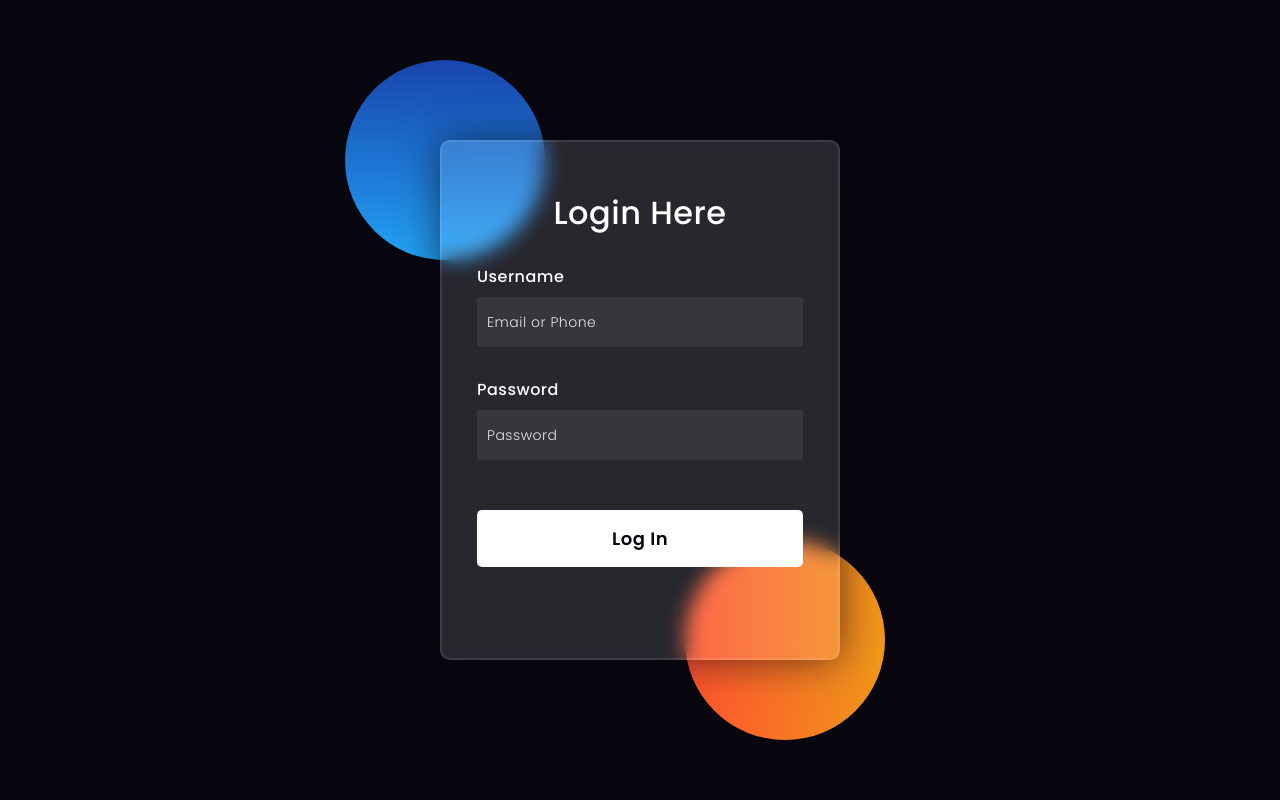
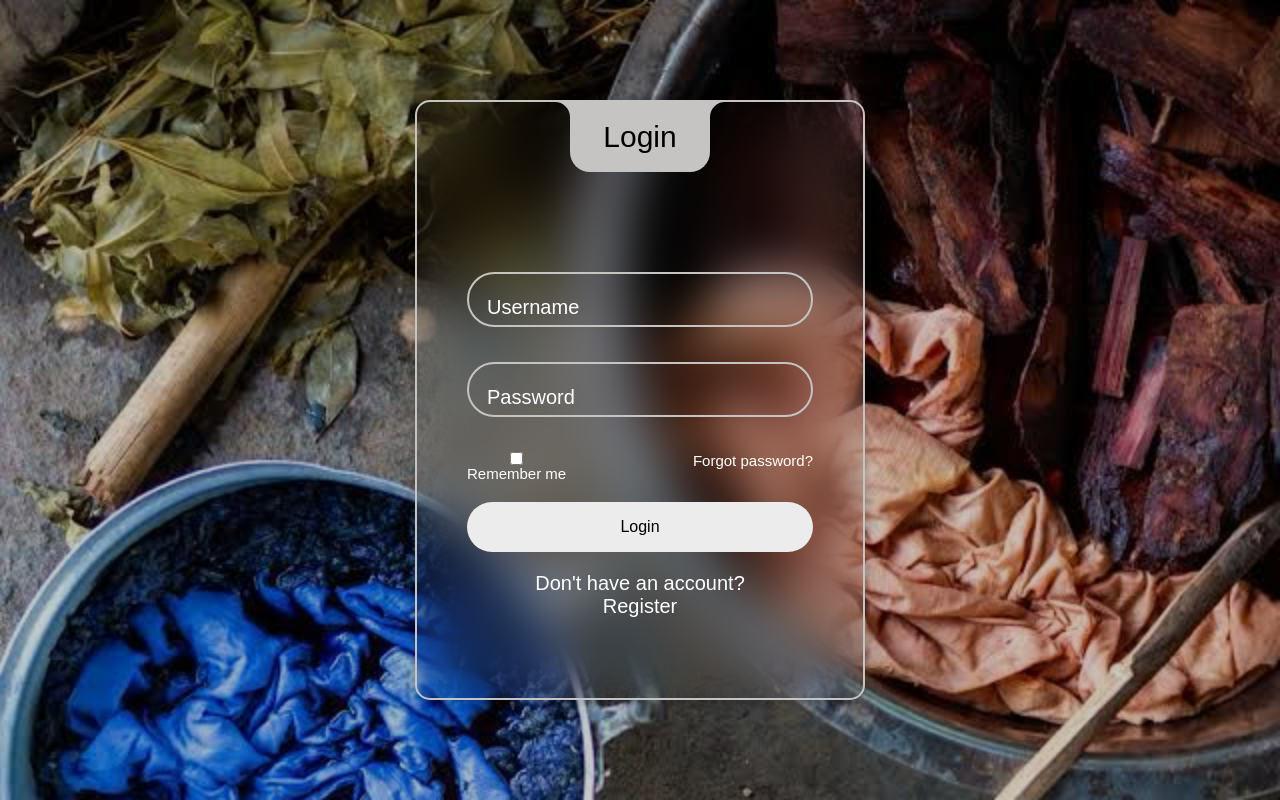
Before and after one commit to zoherr/natural, a plain HTML site: page index.html in a window 1280 px wide. Drawn offline with Linux system fonts and the light colour scheme; files that its build step writes are made by us from their sources; files whose address does not match are found by name.

Commit message:
Update index.html

```diff
--- a/index.html
+++ b/index.html
@@ -1,155 +1,276 @@
 <!DOCTYPE html>
 <html lang="en">
+
 <head>
-    <title>Login</title>
+  <meta charset="UTF-8">
+  <meta http-equiv="X-UA-Compatible" content="IE=edge">
+  <meta name="viewport" content="width=device-width, initial-scale=1.0">
+  <title>Natural Dyes  | Login</title>
 
-    <link rel="preconnect" href="https://fonts.gstatic.com">
-    <link rel="stylesheet" href="https://cdnjs.cloudflare.com/ajax/libs/font-awesome/5.15.4/css/all.min.css">
-    <link href="https://fonts.googleapis.com/css2?family=Poppins:wght@300;500;600&display=swap" rel="stylesheet">
-    <!--Stylesheet-->
-    <style media="screen">
-      *,
-*:before,
-*:after{
+  <!--
+    - favicon
+  -->
+  <link rel="shortcut icon" href="./favicon.svg" type="image/svg+xml">
+
+  <!--
+    - custom css link
+  -->
+  <link rel="stylesheet" href="./assets/css/style.css">
+
+  <!--
+    - google font link
+  -->
+  <link rel="preconnect" href="https://fonts.googleapis.com">
+  <link rel="preconnect" href="https://fonts.gstatic.com" crossorigin>
+  <link href="https://fonts.googleapis.com/css2?family=League+Spartan:wght@400;500;600;700;900&display=swap"
+    rel="stylesheet">
+
+  <!--
+    - preload image
+  -->
+  <link rel="preload" as="image" href="./assets/images/hero-banner.png">
+</head>
+
+<body id="top">
+    <style>
+        * {
+            margin: 0;
             padding: 0;
-    margin: 0;
             box-sizing: border-box;
+            font-family: "Poppins", sans-serif;
         }
-body{
-    background-color: #080710;
+
+        :root {
+            --primary-color: #c6c3c3;
+            --second-color: #ffffff;
+            --black-color: #000000;
         }
-.background{
-    width: 430px;
-    height: 520px;
+
+        body {
+            background-image: url("C:/Users/Admin/Desktop/Natural_Dyes/assets/img/authentication.png");
+            background-position: center;
+            background-size: cover;
+            background-repeat: no-repeat;
+            background-attachment: fixed;
+        }
+
+        a {
+            text-decoration: none;
+            color: var(--second-color);
+        }
+
+        a:hover {
+            text-decoration: underline;
+        }
+
+        .wrapper {
+            width: 100%;
+            display: flex;
+            justify-content: center;
+            align-items: center;
+            min-height: 100vh;
+            background-color: rgba(0, 0, 0, 0.2);
+        }
+
+        .login_box {
+            position: relative;
+            width: 450px;
+            backdrop-filter: blur(25px);
+            border: 2px solid var(--primary-color);
+            border-radius: 15px;
+            padding: 7.5em 2.5em 4em 2.5em;
+            color: var(--second-color);
+            box-shadow: 0px 0px 10px 2px rgba(0, 0, 0, 0.2);
+        }
+
+        .login-header {
             position: absolute;
-    transform: translate(-50%,-50%);
+            top: 0;
             left: 50%;
+            transform: translateX(-50%);
+            display: flex;
+            align-items: center;
+            justify-content: center;
+            background-color: var(--primary-color);
+            width: 140px;
+            height: 70px;
+            border-radius: 0 0 20px 20px;
+        }
+
+        .login-header span {
+            font-size: 30px;
+            color: var(--black-color);
+        }
+
+        .login-header::before {
+            content: "";
+            position: absolute;
+            top: 0;
+            left: -30px;
+            width: 30px;
+            height: 30px;
+            border-top-right-radius: 50%;
+            background: transparent;
+            box-shadow: 15px 0 0 0 var(--primary-color);
+        }
+
+        .login-header::after {
+            content: "";
+            position: absolute;
+            top: 0;
+            right: -30px;
+            width: 30px;
+            height: 30px;
+            border-top-left-radius: 50%;
+            background: transparent;
+            box-shadow: -15px 0 0 0 var(--primary-color);
+            /* Removed space before --primary-color */
+        }
+
+        .input_box {
+            position: relative;
+            display: flex;
+            align-items: center;
+            margin: 20px 0;
+        }
+
+        .input-field {
+            width: 100%;
+            height: 55px;
+            font-size: 16px;
+            background: transparent;
+            color: var(--second-color);
+            padding: 0 50px 0 20px;
+            /* Adjusted padding */
+            border: 2px solid var(--primary-color);
+            border-radius: 30px;
+            outline: none;
+        }
+
+        .label {
+            position: absolute;
             top: 50%;
+            left: 20px;
+            transform: translateY(-50%);
+            transition: 0.2s;
+            color: var(--second-color);
+            pointer-events: none;
+            /* Added to allow clicking the input field */
         }
-.background .shape{
-    height: 200px;
-    width: 200px;
+
+        .input-field:focus~.label,
+        .input-field:valid~.label {
+            top: -10px;
+            left: 20px;
+            font-size: 14px;
+            background-color: var(--primary-color);
+            border-radius: 30px;
+            color: var(--black-color);
+            padding: 0 10px;
+        }
+
+        .icon {
             position: absolute;
-    border-radius: 50%;
+            top: 50%;
+            right: 25px;
+            transform: translateY(-50%);
+            font-size: 20px;
+            color: var(--second-color);
         }
-.shape:first-child{
-    background: linear-gradient(
-        #1845ad,
-        #23a2f6
-    );
-    left: -80px;
-    top: -80px;
+
+        /* Closed the missing brace */
+
+        .icon {
+            position: absolute;
+            top: 18px;
+            right: 25px;
+            font-size: 20px;
         }
-.shape:last-child{
-    background: linear-gradient(
-        to right,
-        #ff512f,
-        #f09819
-    );
-    right: -30px;
-    bottom: -80px;
+
+        .remember-forgot {
+            display: flex;
+            justify-content: space-between;
+            font-size: 15px;
         }
-form{
-    height: 520px;
-    width: 400px;
-    background-color: rgba(255,255,255,0.13);
-    position: absolute;
-    transform: translate(-50%,-50%);
-    top: 50%;
-    left: 50%;
-    border-radius: 10px;
-    backdrop-filter: blur(10px);
-    border: 2px solid rgba(255,255,255,0.1);
-    box-shadow: 0 0 40px rgba(8,7,16,0.6);
-    padding: 50px 35px;
+
+        .input-submit {
+            width: 100%;
+            height: 50px;
+            background: #ececec;
+            font-size: 16px;
+            font-weight: 500;
+            border: none;
+            border-radius: 30px;
+            cursor: pointer;
+            transition: 0.3s;
         }
-form *{
-    font-family: 'Poppins',sans-serif;
-    color: #ffffff;
-    letter-spacing: 0.5px;
-    outline: none;
-    border: none;
+
+        .input-submit:hover {
+            background: var(--second-color);
         }
-form h3{
-    font-size: 32px;
-    font-weight: 500;
-    line-height: 42px;
+
+        .register {
             text-align: center;
         }
 
-label{
-    display: block;
-    margin-top: 30px;
-    font-size: 16px;
+        .register a {
             font-weight: 500;
         }
-input{
-    display: block;
-    height: 50px;
-    width: 100%;
-    background-color: rgba(255,255,255,0.07);
-    border-radius: 3px;
-    padding: 0 10px;
-    margin-top: 8px;
-    font-size: 14px;
-    font-weight: 300;
-}
-::placeholder{
-    color: #e5e5e5;
-}
-button{
-    margin-top: 50px;
-    width: 100%;
-    background-color: #ffffff;
-    color: #080710;
-    padding: 15px 0;
-    font-size: 18px;
-    font-weight: 600;
-    border-radius: 5px;
-    cursor: pointer;
-}
-.social{
-  margin-top: 30px;
-  display: flex;
-}
-.social div{
-  background: red;
-  width: 150px;
-  border-radius: 3px;
-  padding: 5px 10px 10px 5px;
-  background-color: rgba(255,255,255,0.27);
-  color: #eaf0fb;
-  text-align: center;
-}
-.social div:hover{
-  background-color: rgba(255,255,255,0.47);
-}
-.social .fb{
-  margin-left: 25px;
-}
-.social i{
-  margin-right: 4px;
+
+        @media only screen and (max-width: 564px) {
+            .wrapper {
+                padding: 20px;
             }
 
+            .login_box {
+                padding: 7.5em 1.5em 4em 1.5em;
+            }
+        }
     </style>
 </head>
+
 <body>
-    <div class="background">
-        <div class="shape"></div>
-        <div class="shape"></div>
+    <!-- partial:index.partial.html -->
+    <div class="wrapper">
+        <div class="login_box">
+            <div class="login-header">
+                <span>Login</span>
             </div>
-    <form>
-        <h3>Login Here</h3>
 
-        <label for="username">Username</label>
-        <input class="input-field" type="text" placeholder="Email or Phone" id="username">
+            <div class="input_box">
+                <input type="text" id="username" class="input-field" required>
+                <label for="user" class="label">Username</label>
+                <i class="bx bx-user icon"></i>
+            </div>
 
-        <label for="password">Password</label>
-        <input class="input-field" type="password" placeholder="Password" id="password">
+            <div class="input_box">
+                <input type="password" id="password" class="input-field" required>
+                <label for="pass" class="label">Password</label>
+                <i class="bx bx-lock-alt icon"></i>
+            </div>
 
-        <button type="button" class="input-submit" onclick="login()">Log In</button>
+            <div class="remember-forgot">
+                <div class="remember-me">
+                    <input type="checkbox" id="remember">
+                    <label for="remember">Remember me</label>
+                </div>
 
-    </form>
+                <div class="forgot">
+                    <a href="#">Forgot password?</a>
+                </div>
+            </div>
+
+            <div class="input_box">
+                <button type="button" class="input-submit" onclick="login()">Login</button>
+            </div>
+
+            <div class="register">
+                <span>Don't have an account? <a href="#">Register</a></span>
+            </div>
+        </div>
+    </div>
+    <!-- partial -->
+
     <script>
         function login() {
 
@@ -179,4 +300,5 @@ button{
         }
     </script>
 </body>
+
 </html>
```
Lines whose indentation alone changed are shown as unchanged.
